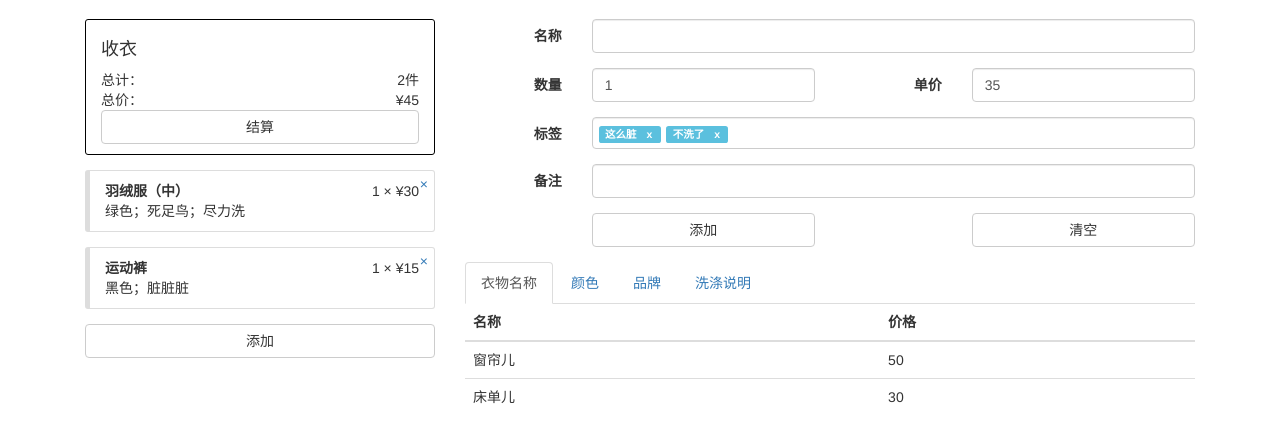
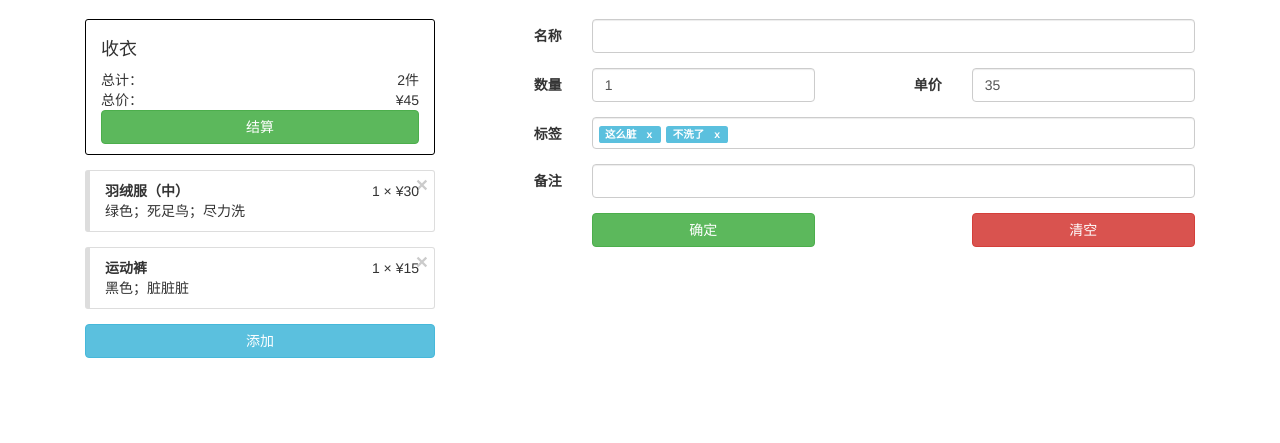
Before and after one commit to CurryX/GoodWife, a Django app: page /drop in a window 1280 px wide. Shown: the part 51-494 px from the top of the page. Run offline with Django 3.2, Linux system fonts and the light colour scheme; some libraries are stand-ins or nearby versions.

Commit message:
Remove tags selection table

```diff
--- a/pos/templates/drop.html
+++ b/pos/templates/drop.html
@@ -15,25 +15,25 @@
                     <div class="pull-right">&yen;45</div>
                     <div class="clearfix"></div>
                 </div>
-                <button type="button" class="btn btn-default btn-block">结算</button>
+                <button type="button" class="btn btn-success btn-block">结算</button>
             </div>
             <div id="items">
                 <div class="card-item">
-                    <a href="" class="card-remove">&times;</a>
+                    <button type="button" class="close card-remove">&times;</button>
                     <div class="pull-left"><strong>羽绒服（中）</strong></div>
                     <div class="pull-right">1&nbsp;&times;&nbsp;&yen;30</div>
                     <div class="clearfix"></div>
                     <div>绿色；死足鸟；尽力洗</div>
                 </div>
                 <div class="card-item">
-                    <a href="" class="card-remove">&times;</a>
+                    <button type="button" class="close card-remove">&times;</button>
                     <div class="pull-left"><strong>运动裤</strong></div>
                     <div class="pull-right">1&nbsp;&times;&nbsp;&yen;15</div>
                     <div class="clearfix"></div>
                     <div>黑色；脏脏脏</div>
                 </div>
             </div>
-            <button class="btn btn-default btn-block">添加</button>
+            <button class="btn btn-info btn-block">添加</button>
         </div>
         <div class="col-xs-8">
             <div class="form-horizontal">
@@ -68,49 +68,12 @@
                 <div class="form-group">
                     <div class="col-sm-2"></div>
                     <div class="col-sm-4">
-                        <button class="btn btn-default btn-block">添加</button>
+                        <button class="btn btn-success btn-block">确定</button>
                     </div>
                     <div class="col-sm-2"></div>
                     <div class="col-sm-4">
-                        <button class="btn btn-default btn-block">清空</button>
+                        <button class="btn btn-danger btn-block">清空</button>
                     </div>
-                </div>
-            </div>
-            <ul class="nav nav-tabs">
-                <li class="active"><a href="#tab-name" data-toggle="tab">衣物名称</a></li>
-                <li><a href="#tab-color" data-toggle="tab">颜色</a></li>
-                <li><a href="#tab-brand" data-toggle="tab">品牌</a></li>
-                <li><a href="#tab-handling" data-toggle="tab">洗涤说明</a></li>
-            </ul>
-            <div class="tab-content">
-                <div class="tab-pane active" id="tab-name">
-                    <table class="table table-hover">
-                        <thead>
-                        <tr>
-                            <th>名称</th>
-                            <th>价格</th>
-                        </tr>
-                        </thead>
-                        <tbody>
-                        <tr>
-                            <td>窗帘儿</td>
-                            <td>50</td>
-                        </tr>
-                        <tr>
-                            <td>床单儿</td>
-                            <td>30</td>
-                        </tr>
-                        </tbody>
-                    </table>
-                </div>
-                <div class="tab-pane" id="tab-color">
-                    <p>颜色</p>
-                </div>
-                <div class="tab-pane" id="tab-brand">
-                    <p>品牌</p>
-                </div>
-                <div class="tab-pane" id="tab-handling">
-                    <p>洗涤说明</p>
                 </div>
             </div>
         </div>
```
